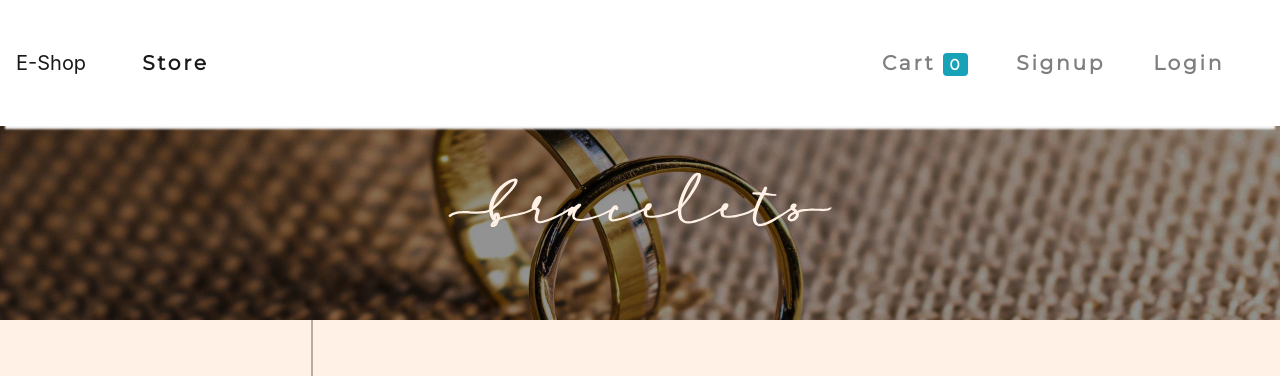
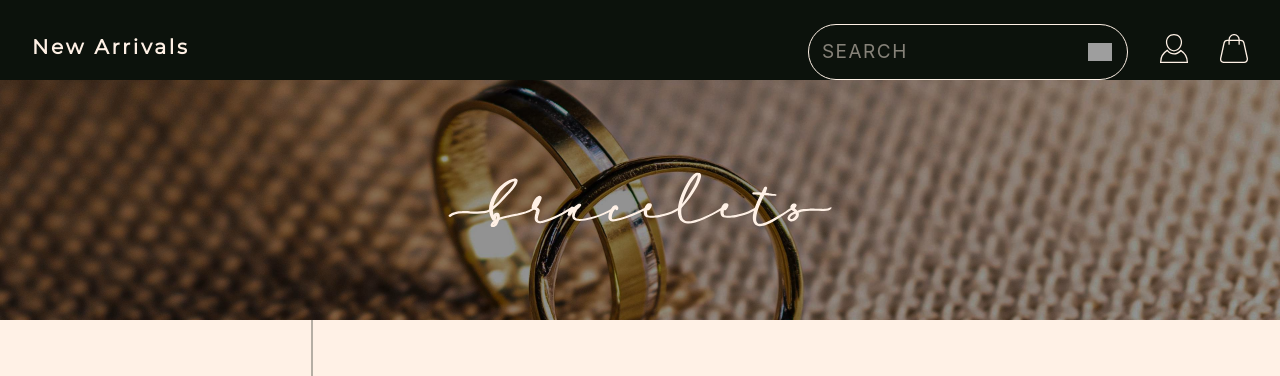
Before and after one commit to somya51p/Sparkle, a Django app: page /store in a window 1280 px wide. Shown: the top 376 px of the page. Run offline with Django 3.2, Linux system fonts and the light colour scheme; data comes from the database, SQL or seed files in the repository; both versions use the stored data as it was after the commit; some libraries are stand-ins or nearby versions; grey boxes are pictures that could not be loaded.

Commit message:
navbar improvised

```diff
--- a/eshopdjango/store/templates/base.html
+++ b/eshopdjango/store/templates/base.html
@@ -31,75 +31,6 @@
 
 <body>
 
-  <!-- navbar -->
-  <header id="d_header">
-  <nav class="one-edge-shadow
-  sticky-top navbar
-  navbar-expand-lg
-   navbar-light bg-white">
-    <a class="navbar-brand" href="/home">E-Shop</a>
-    <button class="navbar-toggler" type="button" data-toggle="collapse" data-target="#navbarSupportedContent"
-      aria-controls="navbarSupportedContent" aria-expanded="false" aria-label="Toggle navigation">
-      <span class="navbar-toggler-icon"></span>
-    </button>
-
-    <div class="collapse navbar-collapse" id="navbarSupportedContent">
-      <ul class="navbar-nav mr-auto">
-        <li class="nav-item active">
-          <a class="sans left_link nav-link" href="/store">Store <span class="sr-only">(current)</span></a>
-        </li>
-
-      </ul>
-
-
-      <ul class=" navbar-nav my-2 my-lg-0">
-        <li class="nav-item ">
-          <a class="sans right-link nav-link" href="/cart">Cart
-            <span class="badge badge-info">{{request.session.cart.keys|length}}</span>
-            <span class="sr-only">(current)</span></a>
-        </li>
-        <!-- <header id="d_header">
-          <nav>
-              <a href="/store" class="sans left_link">New Arrivals</a>
-              <a href="/cart" class="sans right-link"><img src="{% static 'icons/light bag.svg' %}" alt="Shopping Bag" style="height: 1.8rem;"></a>
-              {% if request.session.customer %}
-              <a href="/login" class="sans right-link"><img src="{% static 'icons/light profile.svg' %}" alt="User Profile" style="height: 1.8rem;"></a>
-              {% else %}
-              <a href="/logout" class="sans right-link"><img src="{% static 'icons/light profile.svg' %}" alt="User Profile" style="height: 1.8rem;"></a>
-               {% endif %}
-              <div class="search__container right-link">
-                  <input class="search__input" type="text" placeholder="Search">
-              </div>
-          </nav>
-      </header> -->
-        {% if request.session.customer %}
-
-        <li class="nav-item ">
-          <a class="sans right-link nav-link" href="/orders">Orders<span class="sr-only">(current)</span></a>
-        </li>
-        <li class="nav-item ">
-          <a class="sans right-link nav-link" href="/logout">Logout<span class="sr-only">(current)</span></a>
-        </li>
-        {% else %}
-
-        <li class="nav-item ">
-          <a class="sans right-link nav-link" href="/signup">Signup<span class="sr-only">(current)</span></a>
-        </li>
-        <li class="nav-item ">
-          <a class="sans right-link nav-link" href="/login">Login<span class="sr-only">(current)</span></a>
-        </li>
-        {% endif %}
-        <!-- <div class="search__container right-link">
-          <input class="search__input" type="text" placeholder="Search">
-      </div> -->
-
-
-      </ul>
-
-
-    </div>
-  </nav>
-</header>
 
     {% block content %}{% endblock %}
 
--- a/eshopdjango/store/templates/home.html
+++ b/eshopdjango/store/templates/home.html
@@ -35,7 +35,7 @@
   transform-style: preserve-3d;
 }
 </style>
-  <!-- <header>
+  <header>
         <nav>
             <a href="/store" class="sans left_link">New Arrivals</a>
             <a href="#" class="sans right-link"><img src="{% static 'icons/light bag.svg' %}" alt="Shopping Bag" style="height: 1.8rem;"></a>
@@ -46,7 +46,7 @@
 
 
         </nav>
-    </header> -->
+    </header>
     <section class="mbi">
         <div class="logo_cta">
             <img src="{% static 'logo/Logo.svg' %}" alt="Logo" class="m_logo">
--- a/eshopdjango/store/templates/index.html
+++ b/eshopdjango/store/templates/index.html
@@ -4,6 +4,20 @@
 
 {% load cart %}
 {% load custom_filter %}
+<header id="d_header">
+    <nav>
+        <a href="/store" class="sans left_link">New Arrivals</a>
+        <a href="/cart" class="sans right-link"><img src="{% static 'icons/light bag.svg' %}" alt="Shopping Bag" style="height: 1.8rem;"></a>
+        {% if request.session.customer %}
+        <a href="/logout" class="sans right-link"><img src="{% static 'icons/light profile.svg' %}" alt="User Profile" style="height: 1.8rem;"></a>
+        {% else %}
+        <a href="/login" class="sans right-link"><img src="{% static 'icons/light profile.svg' %}" alt="User Profile" style="height: 1.8rem;"></a>
+         {% endif %}
+        <div class="search__container right-link">
+            <input class="search__input" type="text" placeholder="Search">
+        </div>
+    </nav>
+</header>
 <!-- body -->
 <section class="banner">
 	<div class="banner_container">
```
Also changed, not shown: eshopdjango/store/templates/cart.html (+14 -1 lines), eshopdjango/store/templates/orders.html (+16 -0 lines), eshopdjango/db.sqlite3.
